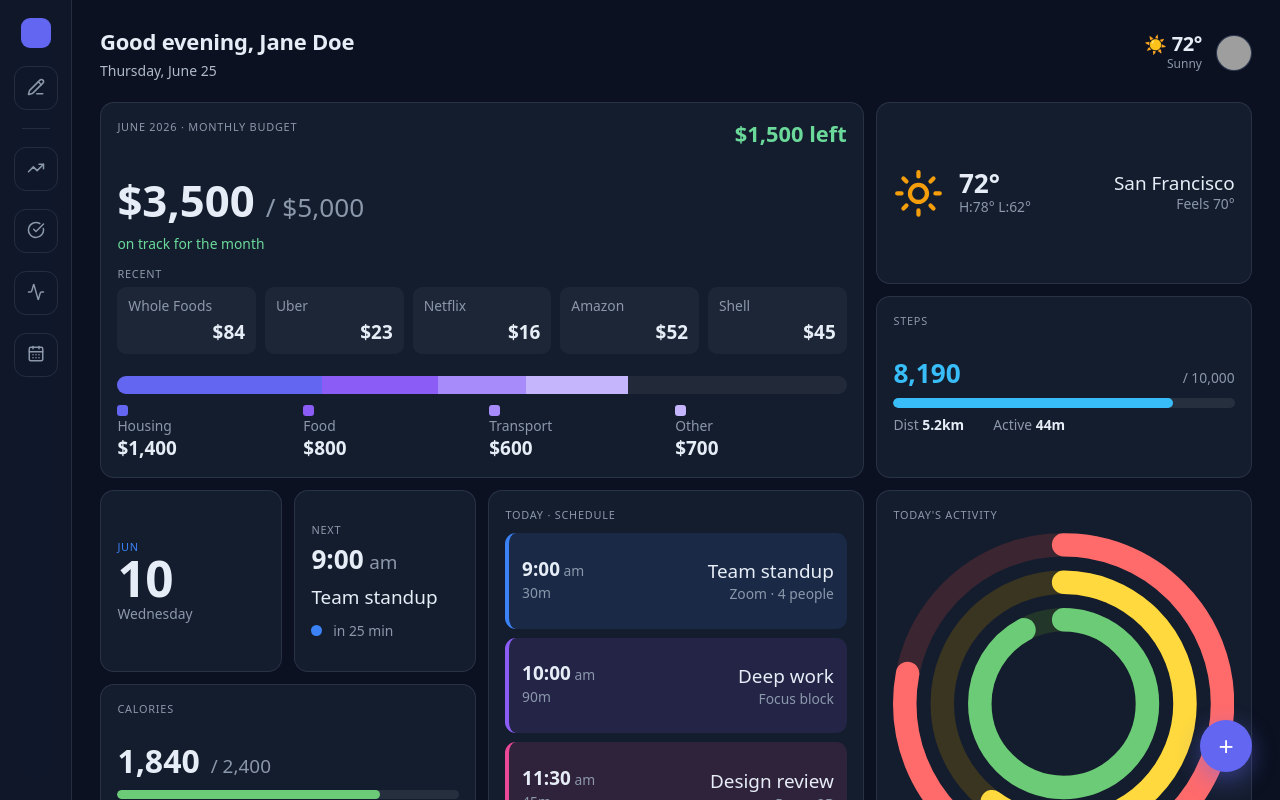
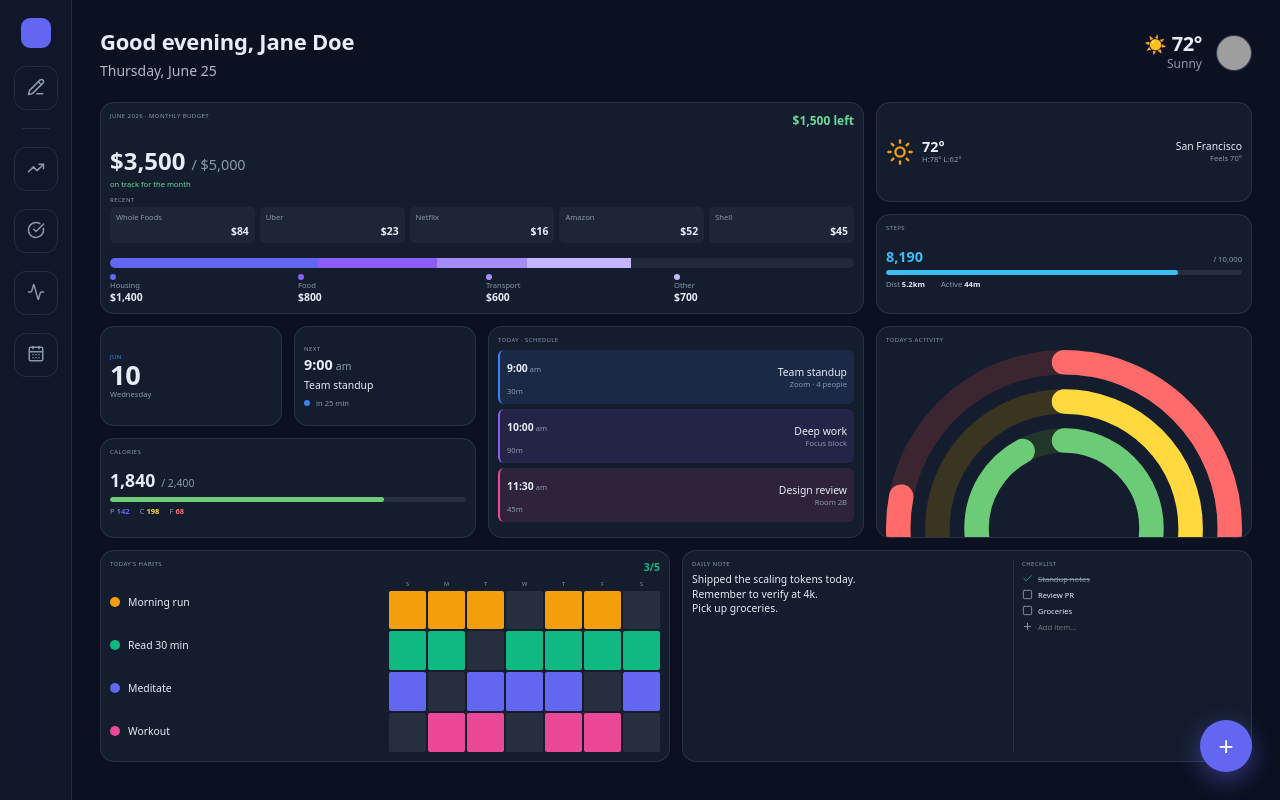
Before and after one commit to ben-yeung/bento-dash, a Next.js app: page / in a window 1280 px wide. Built offline with nearby package versions, Linux system fonts and the light colour scheme; grey boxes are pictures that could not be loaded.

Commit message:
fix: gate board render until after mount to prevent SSR/client orientation mismatch

```diff
--- a/components/shell/AppShell.tsx
+++ b/components/shell/AppShell.tsx
@@ -49,6 +49,7 @@ export function AppShell() {
   const boardRef = useRef<HTMLDivElement>(null);
   const scrollRef = useRef<HTMLDivElement>(null);
   const layoutOrientation = useSettings((s) => s.layoutOrientation);
+  const [boardHydrated, setBoardHydrated] = useState(false);
   const metrics = useGridMetrics(boardRef, scrollRef, layoutOrientation);
 
   const committed = useBoard((s) => s.widgets);
@@ -75,11 +76,12 @@ export function AppShell() {
     setDragState(s);
   }, []);
 
-  // Hydrate boardStore from localStorage after mount. skipHydration in the persist config
-  // keeps server and client first-renders in sync (both use seedWidgets); this effect then
-  // loads persisted widgets once settingsStore is guaranteed to be hydrated.
+  // Hydrate boardStore after mount. skipHydration keeps server/client first-renders in sync
+  // (both use seedWidgets + default orientation); setBoardHydrated gates the board out of the
+  // render tree until both stores are loaded, eliminating the SSR/client orientation mismatch.
   useEffect(() => {
     useBoard.persist.rehydrate();
+    setBoardHydrated(true);
   }, []);
 
   // Re-resolve board positions whenever layoutMode or layoutOrientation changes so widgets
@@ -340,6 +342,7 @@ export function AppShell() {
         <LeftBar />
         <div className={styles.main}>
           <Banner profileSlot={<ProfileButton />} />
+          {boardHydrated ? (
             <div
               ref={scrollRef}
               className={layoutOrientation === 'horizontal' ? styles.scrollHorizontal : styles.scroll}
@@ -350,6 +353,9 @@ export function AppShell() {
                 dragState={dragState}
               />
             </div>
+          ) : (
+            <div className={styles.scroll} />
+          )}
           <Fab cellSize={metrics.cellSize} />
         </div>
       </div>
```
Lines whose indentation alone changed are shown as unchanged.
